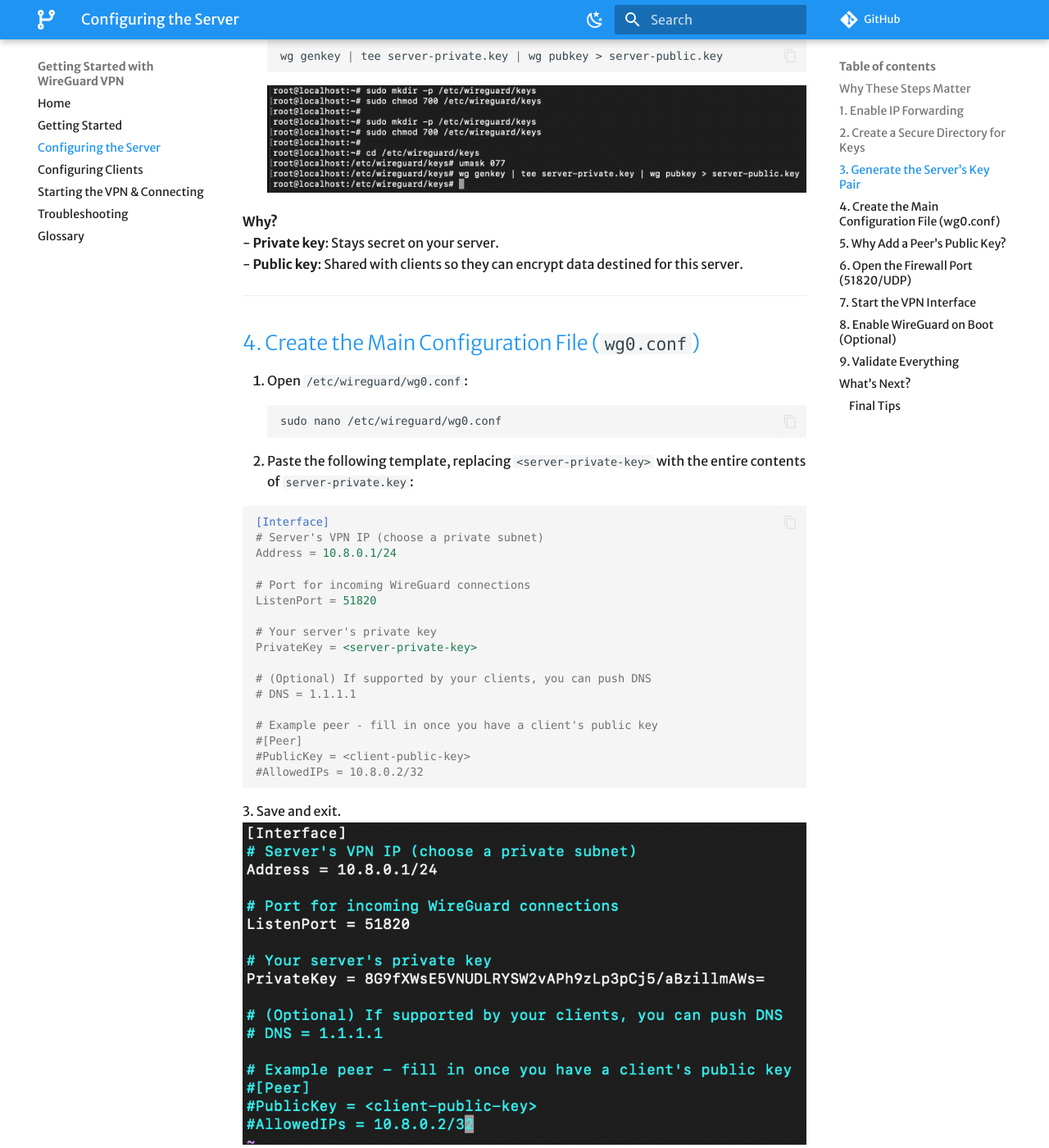
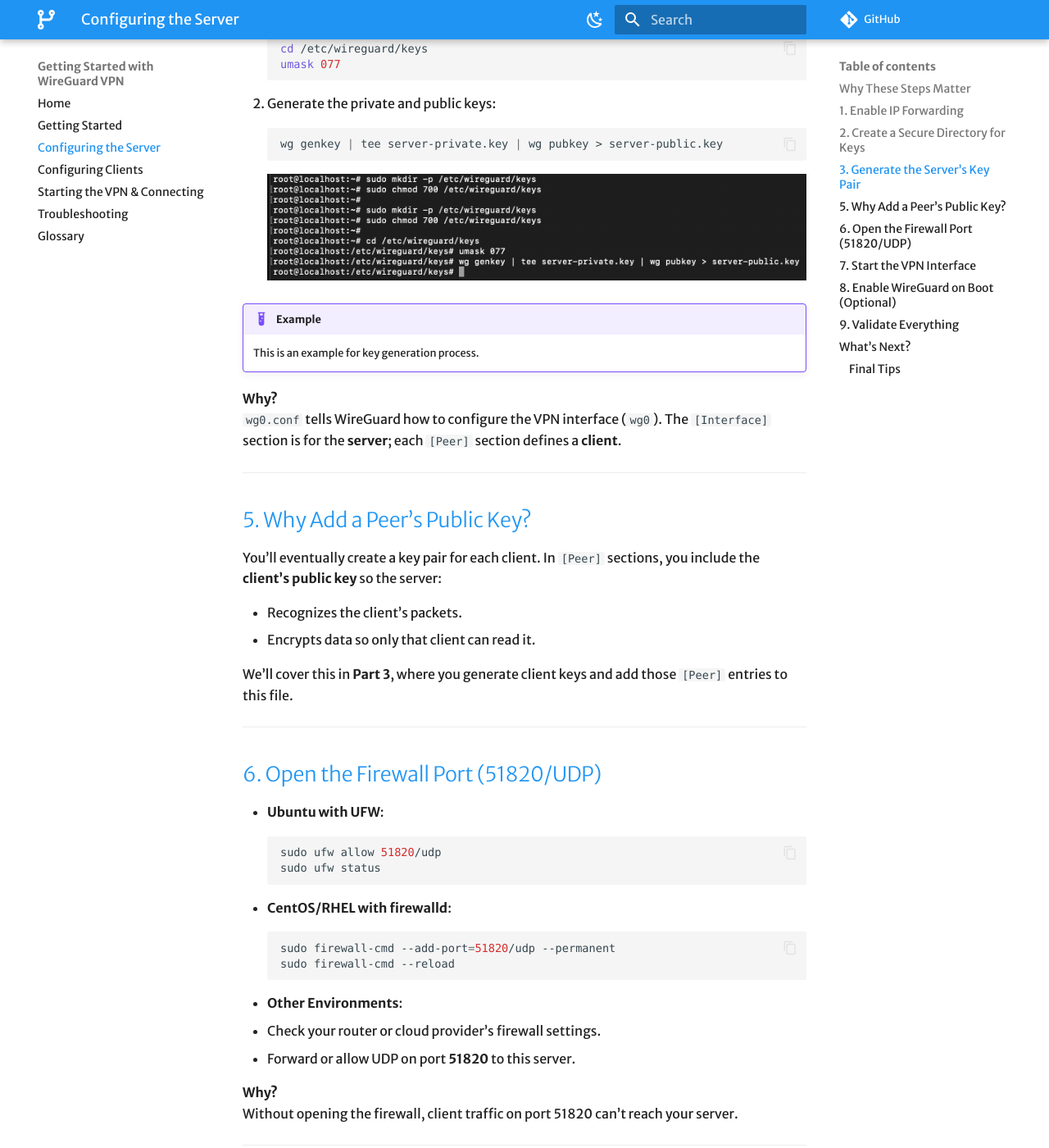
Before and after one commit to cghuisunshine/wiregurad_setup, an MkDocs documentation site: the page built from docs/part2.md, in a window 1280 px wide and 1400 px high, scrolled down 2159 px. Shown: the whole window at 82% size. Built offline with MkDocs 1.6.1 and Material for MkDocs 9.7.7, drawn with Linux system fonts in a browser that asks for light colours; some web fonts are replaced; comment, search, counter and statistics services are not loaded; some of the changed text lies outside the part shown.

Commit message:
update descriptions

````diff
--- a/docs/part2.md
+++ b/docs/part2.md
@@ -51,6 +51,9 @@
    ```
    ![ip_forward_enable](assets/images/ip_forward_enable.png)
 
+!!! success "Success"
+
+    Now IP Forwarding is enabled.
 
 **Why?**
 Without IP forwarding, your VPN server can’t relay traffic from connected clients to other networks.
@@ -82,42 +85,10 @@
    ```
    ![server_keys_generate](assets/images/server_keys_generate.png)
 
-**Why?**
-- **Private key**: Stays secret on your server.
-- **Public key**: Shared with clients so they can encrypt data destined for this server.
 
----
+!!! example "Example"
 
-## 4. Create the Main Configuration File (`wg0.conf`)
-
-1. Open `/etc/wireguard/wg0.conf`:
-   ```bash
-   sudo nano /etc/wireguard/wg0.conf
-   ```
-2. Paste the following template, replacing `<server-private-key>` with the entire contents of `server-private.key`:
-
-   ```ini
-   [Interface]
-   # Server's VPN IP (choose a private subnet)
-   Address = 10.8.0.1/24
-
-   # Port for incoming WireGuard connections
-   ListenPort = 51820
-
-   # Your server's private key
-   PrivateKey = <server-private-key>
-
-   # (Optional) If supported by your clients, you can push DNS
-   # DNS = 1.1.1.1
-
-   # Example peer - fill in once you have a client's public key
-   #[Peer]
-   #PublicKey = <client-public-key>
-   #AllowedIPs = 10.8.0.2/32
-   ```
-3. Save and exit.
-   ![server_configuration](assets/images/server_configuarition.png)
-
+    This is an example for key generation process.
 
 
 **Why?**
@@ -207,6 +184,12 @@
    You’ll see replies from the server’s own VPN IP (`10.8.0.1`).
    ![validate_vpn_interface](assets/images/validate_vpn_interface.png)
 
+
+!!! example "Example"
+
+    Above screenshot shows an example of succeessful replies from the server's own VPN IP.
+
+
 No clients are connected yet, but this ensures your server’s VPN interface is up and running.
 
 ---
````
Also changed, not shown: other parts of docs/part2.md (+6 -0 lines), docs/part3.md (+25 -0 lines), docs/assets/images/download_client_configuration.png (added).
